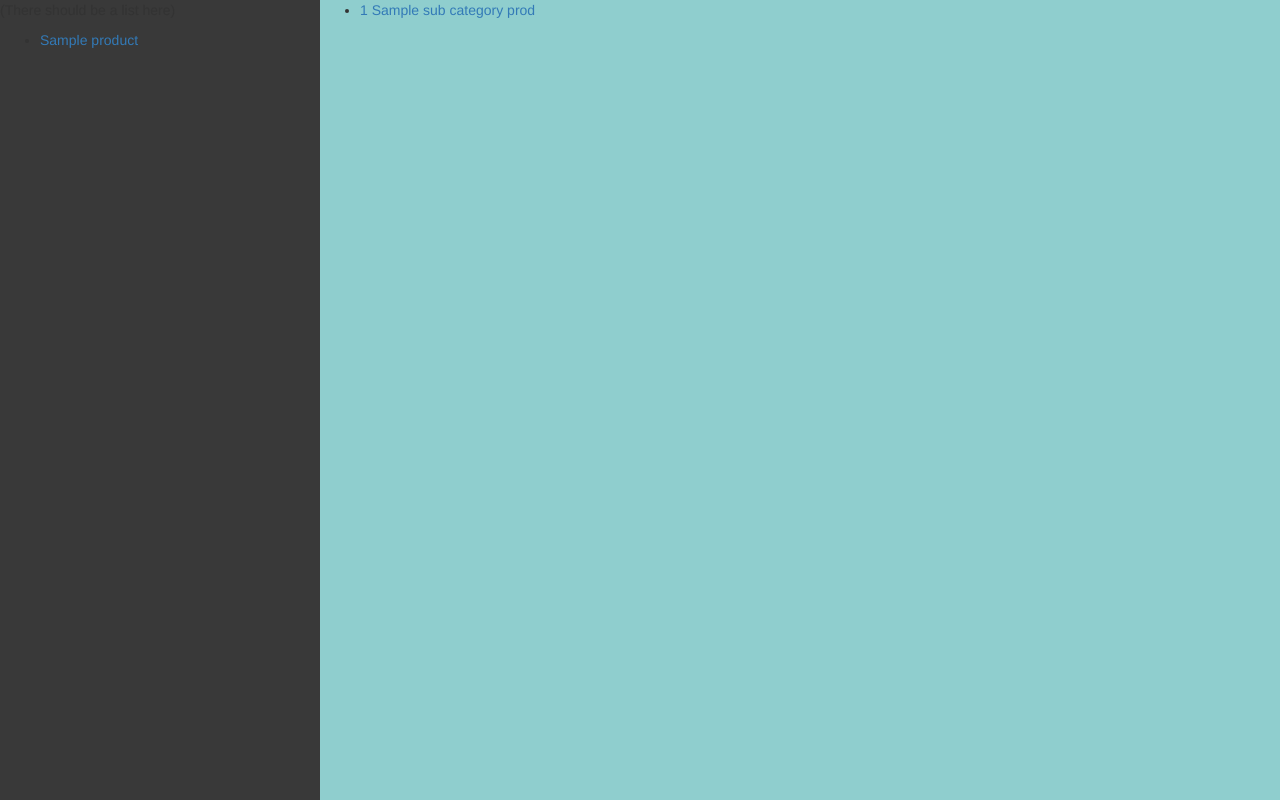
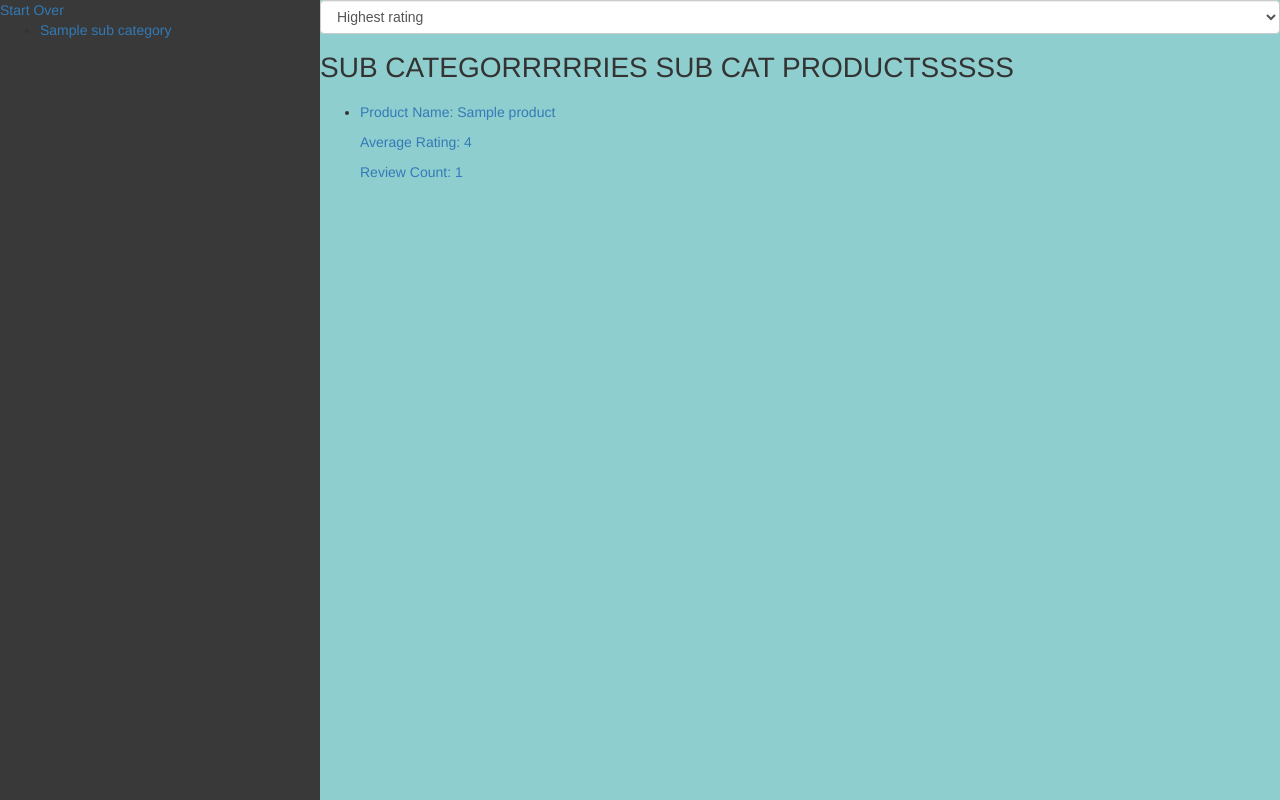
Before and after one commit to DigitalCrafts-September-2016-Cohort/team_freedom_nerdreview, a Flask app: template templates/sub_categories_products.html in a window 1280 px wide. Run offline with Flask 2, Linux system fonts and the light colour scheme; the template is opened without the code that fills it: most values are stand-ins (such as "Sample title", 1, 10 or a date in 2020); some libraries are stand-ins or nearby versions.

Commit message:
Added individual product page, and corresponding app routes

```diff
--- a/server.py
+++ b/server.py
@@ -22,8 +22,9 @@ def render_categories():
 @app.route('/categories/<cat_id>')
 def render_sub_cats(cat_id):
    # Reduce reduncancy by joining tables and being more specific in our select
-   cat_query = db.query('select * from main_cat')
-   sub_cat_query = db.query('select product.name as prod_name, avg(review.rating) as avg_rating, count(review.product_id) as review_count from review inner join product on product.id = review.product_id inner join secondary_cat on secondary_cat.id = %s group by product.name' % cat_id)
+   cat_query = db.query('select * from secondary_cat where secondary_cat.main_cat_id = %s' % cat_id)
+   sub_cat_query = db.query('select product.id as prod_id, product.name as prod_name, avg(review.rating) as avg_rating, count(review.product_id) as review_count from review inner join product on product.id = review.product_id inner join secondary_cat on secondary_cat.id = %s group by product.name, product.id' % cat_id)
+
    return render_template(
       '/sub_categories.html',
       cat_id = cat_id,
@@ -35,9 +36,7 @@ def render_sub_cats(cat_id):
 def render_sub_cat_products(cat_id, sub_cat_id):
    # Reduce reduncancy by joining tables and being more specific in our select
    sub_cat_query = db.query('select * from secondary_cat where secondary_cat.main_cat_id = %s' % cat_id)
-   sub_cat_products_query = db.query('select product.name, product_uses_category.id from product_uses_category inner join product on product.id = product_uses_category.product_id where product_uses_category.secondary_cat_id = %s' % sub_cat_id)
-
-   sub_cat_query = db.query('select product.name as prod_name, avg(review.rating) as avg_rating, count(review.product_id) as review_count from review inner join product on product.id = review.product_id inner join secondary_cat on secondary_cat.id = %s group by product.name' % cat_id)
+   sub_cat_products_query = db.query('select product.id as prod_id, product.name as prod_name, avg(review.rating) as avg_rating, count(review.product_id) as review_count from review inner join product on product.id = review.product_id inner join product_uses_category on product.id = product_uses_category.product_id inner join secondary_cat on product_uses_category.secondary_cat_id = secondary_cat.id where secondary_cat.id = %s group by product.name, product.id order by prod_name' % sub_cat_id)
 
    return render_template(
       '/sub_categories_products.html',
@@ -45,6 +44,22 @@ def render_sub_cat_products(cat_id, sub_cat_id):
       sub_categories_list = sub_cat_query.namedresult(),
       sub_categories_products_list = sub_cat_products_query.namedresult()
    )
+
+
+#Displays a page for a single product, navbar menu stays the same
+@app.route('/products/<product_id>')
+def disp_individual_product(product_id):
+    #Selects single product and its reviews
+    product_query = db.query('select * from product where product.id = %s' % product_id)
+    product_reviews_summary_query = db.query('select count(review.id) as review_count, avg(review.rating) as avg_rating from product inner join review on review.product_id = product.id and product.id = %s' % product_id)
+    reviews_query = db.query('select review.id as review_id from product inner join review on product.id = review.product_id and product.id = %s' % product_id)
+
+    return render_template(
+    'individual_product.html',
+    product = product_query.namedresult()[0],
+    product_summary = product_reviews_summary_query.namedresult()[0],
+    reviews_list = reviews_query.namedresult()
+    )
 
 # Selects all of the names from the review table and renders them in the reviews.html page
 @app.route('/reviews')
--- a/templates/homepage.html
+++ b/templates/homepage.html
@@ -9,7 +9,6 @@
 </ul>
 {% endblock %}
 
-
 {% block body %}
-    <p>PRODUCTS GO HERE</p>
+    <p>SELECT A CATEGORY NOW!!!</p>
 {% endblock %}
--- a/templates/layout.html
+++ b/templates/layout.html
@@ -10,6 +10,7 @@
     </head>
     <body>
         <nav class="nav-menu">
+            <a href="/">Start Over</a>
             {% block nav %}
             {% endblock %}
         </nav>
--- a/templates/sub_categories_products.html
+++ b/templates/sub_categories_products.html
@@ -1,7 +1,6 @@
 {% extends 'layout.html' %}
 
 {% block nav %}
-    <p>(There should be a list here)</p>
     <ul>
       {% for sub_category in sub_categories_list %}
       <li>
@@ -11,12 +10,26 @@
     </ul>
 {% endblock %}
 
+{% block sort %}
+    <select class="form-control" name="Sort by">
+        <option>Highest rating</option>
+        <option>Lowest rating</option>
+        <option>Alphabetical (by product name)</option>
+        <option>MSRP (descending)</option>
+        <option>MSRP (ascending)</option>
+    </select>
+{% endblock %}
+
 {% block body %}
+    <h1> SUB CATEGORRRRRIES SUB CAT PRODUCTSSSSS</h1>
 <ul>
-    {% for sub_category_prod in sub_categories_products_list %}
+  {% for product in sub_categories_products_list %}
   <li>
-        <a href="#">{{sub_category_prod.id}}</a>
-        <a href="#">{{sub_category_prod.name}}</a>
+      <a href="/products/{{product.prod_id}}">
+        <p>Product Name: {{product.prod_name}}</p>
+        <p>Average Rating: {{product.avg_rating}}</p>
+        <p>Review Count: {{product.review_count}}</p>
+      </a>
   </li>
   {% endfor %}
 </ul>
```
Also changed, not shown: templates/categories.html (+2 -12 lines), templates/individual_product.html (added, +30 -0 lines), templates/sub_categories.html (+11 -1 lines). Lines whose indentation alone changed are shown as unchanged.
